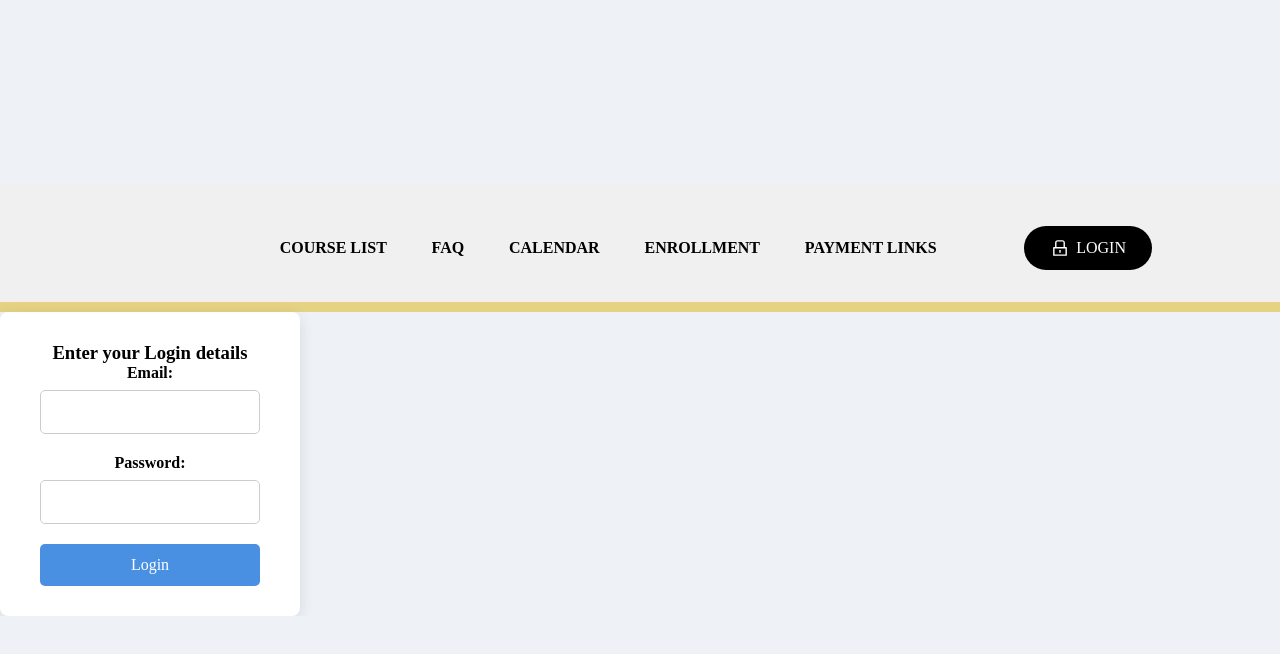
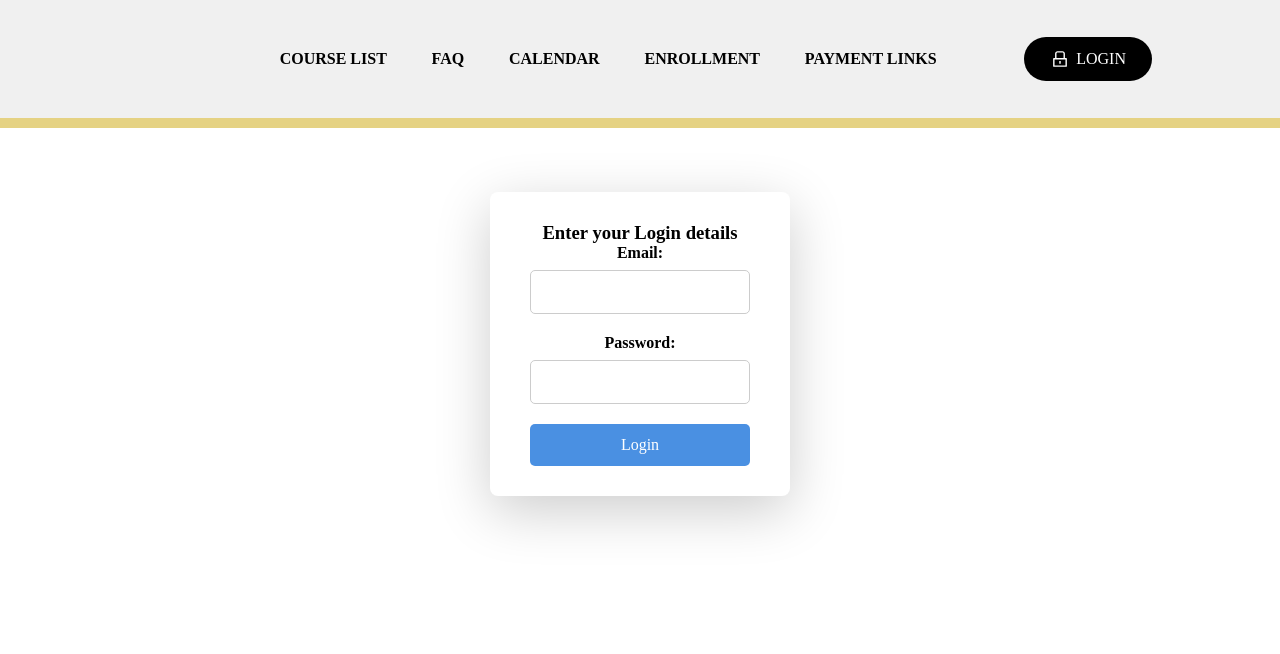
Before and after one commit to kesykun/VirtuaClass, a React (Create React App) app: page /login in a window 1280 px wide. Shown: the top 654 px of the page. Built offline with nearby package versions, Linux system fonts and the light colour scheme; no server answers; a web font is replaced by a local one.

Commit message:
Centered login box

```diff
--- a/src/pages/General/LoginScreen/LoginScreen.jsx
+++ b/src/pages/General/LoginScreen/LoginScreen.jsx
@@ -53,16 +53,18 @@ const LoginScreen = ({schoolInfo, setCurrentUser}) => {
             <form className="loginScreenForm" onSubmit={handleSubmit}>
                 <h3>Enter your Login details  </h3>
 
-                <label>Email:</label>
+                <label className="loginFieldLabel" htmlFor="loginEmailInput">Email:</label>
                 <input
+                    className="loginInput"
                     id="loginEmailInput"
                     type="email"
                     onChange={(e) => setEmail(e.target.value)}
                     value={email}
                     required
                 />
-                <label>Password:</label>
+                <label className="loginFieldLabel" htmlFor="loginPasswordInput" >Password:</label>
                 <input
+                    className="loginInput"
                     id="loginPasswordInput"
                     type="password"
                     onChange={(e) => setPassword(e.target.value)}
@@ -70,7 +72,7 @@ const LoginScreen = ({schoolInfo, setCurrentUser}) => {
                     required
                 />
 
-                <button>Login</button>
+                <button className="loginButton">Login</button>
             </form>
         </>
     )
--- a/src/pages/General/LoginScreen/css/LoginScreen.css
+++ b/src/pages/General/LoginScreen/css/LoginScreen.css
@@ -1,6 +1,6 @@
 /* src/LoginScreen.css */
 
-body {
+/* body {
     font-family: 'Arial', sans-serif;
     background-color: #eef1f5;
     display: flex;
@@ -8,25 +8,29 @@ body {
     justify-content: center;
     align-items: center;
     margin: 0;
-}
+} */
 
-form {
+.loginScreenForm {
+    font-family: 'Arial', sans-serif;
     background: #fff;
     padding: 30px 40px;
     border-radius: 8px;
     width: 300px;
-    box-shadow: 0px 4px 15px rgba(0, 0, 0, 0.1);
+    box-shadow: 0px 15px 55px rgba(0, 0, 0, 0.2);
     text-align: center;
+    margin: auto;
+    margin-top: 5%;
+    margin-bottom: 7%
 }
 
-label {
+.loginFieldLabel {
     display: block;
     font-weight: bold;
     margin-bottom: 8px;
     text-align: center;
 }
 
-input {
+.loginInput {
     width: 100%;
     padding: 12px 15px;
     margin-bottom: 20px;
@@ -34,7 +38,7 @@ input {
     border-radius: 5px;
     font-size: 16px;
 }
-button {
+.loginButton {
     width: 100%;
     padding: 12px 15px;
     border: none;
@@ -46,11 +50,6 @@ button {
     transition: background-color 0.3s ease;
 }
 
-button:hover {
+.loginButton:hover {
     background-color: #357ab7; /* Slightly darker blue for hover effect */
 }
-
-p {
-    color: red; /* Error message in red to make it more visible */
-    margin-top: 10px;
-}
```
Also changed, not shown: 11 other files (tests, documents, lock files or other folders).
